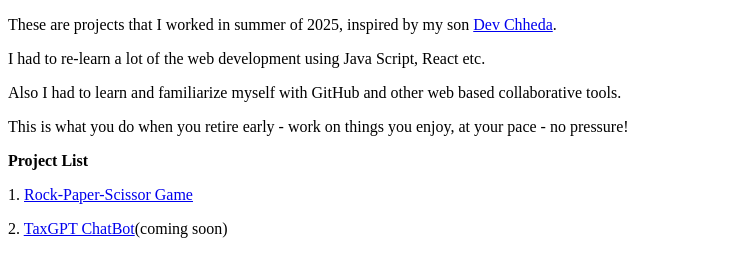
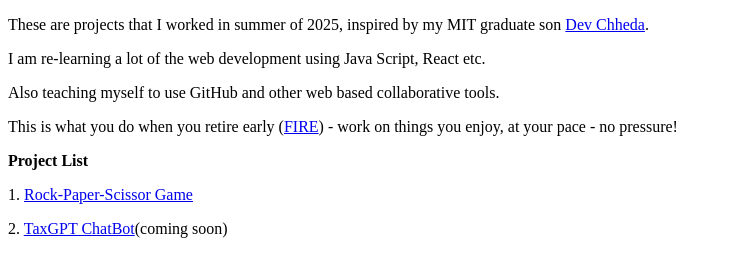
Before and after one commit to mayurchheda/projects, a plain HTML site: page index.html in a window 1280 px wide. Shown: the whole page, without its empty margins (0-731 px from the left). Drawn offline with Linux system fonts and the light colour scheme.

Commit message:
Update index.html

```diff
--- a/index.html
+++ b/index.html
@@ -9,13 +9,14 @@
     </head>
 
 <body>
-<p>These are projects that I worked in summer of 2025, inspired by my son <a href="https://vedadehhc.github.io">Dev Chheda</a>.</p>
+    <p></P
+<p>These are projects that I worked in summer of 2025, inspired by my MIT graduate son <a href="https://vedadehhc.github.io">Dev Chheda</a>.</p>
 
-<p>I had to re-learn a lot of the web development using Java Script, React etc.</p>
+<p>I am re-learning a lot of the web development using Java Script, React etc.</p>
 
-</p>Also I had to learn and familiarize myself with GitHub and other web based collaborative tools.</p>
+</p>Also teaching myself to use GitHub and other web based collaborative tools.</p>
 
-</p>This is what you do when you retire early - work on things you enjoy, at your pace - no pressure!</p>
+</p>This is what you do when you retire early (<a href="https://www.investopedia.com/terms/f/financial-independence-retire-early-fire.asp">FIRE</a>) - work on things you enjoy, at your pace - no pressure!</p>
 
 </p><b>Project List</b></p>
 <p>1. <a href="10-rock-paper-scissors.html">Rock-Paper-Scissor Game</a></p>
```
